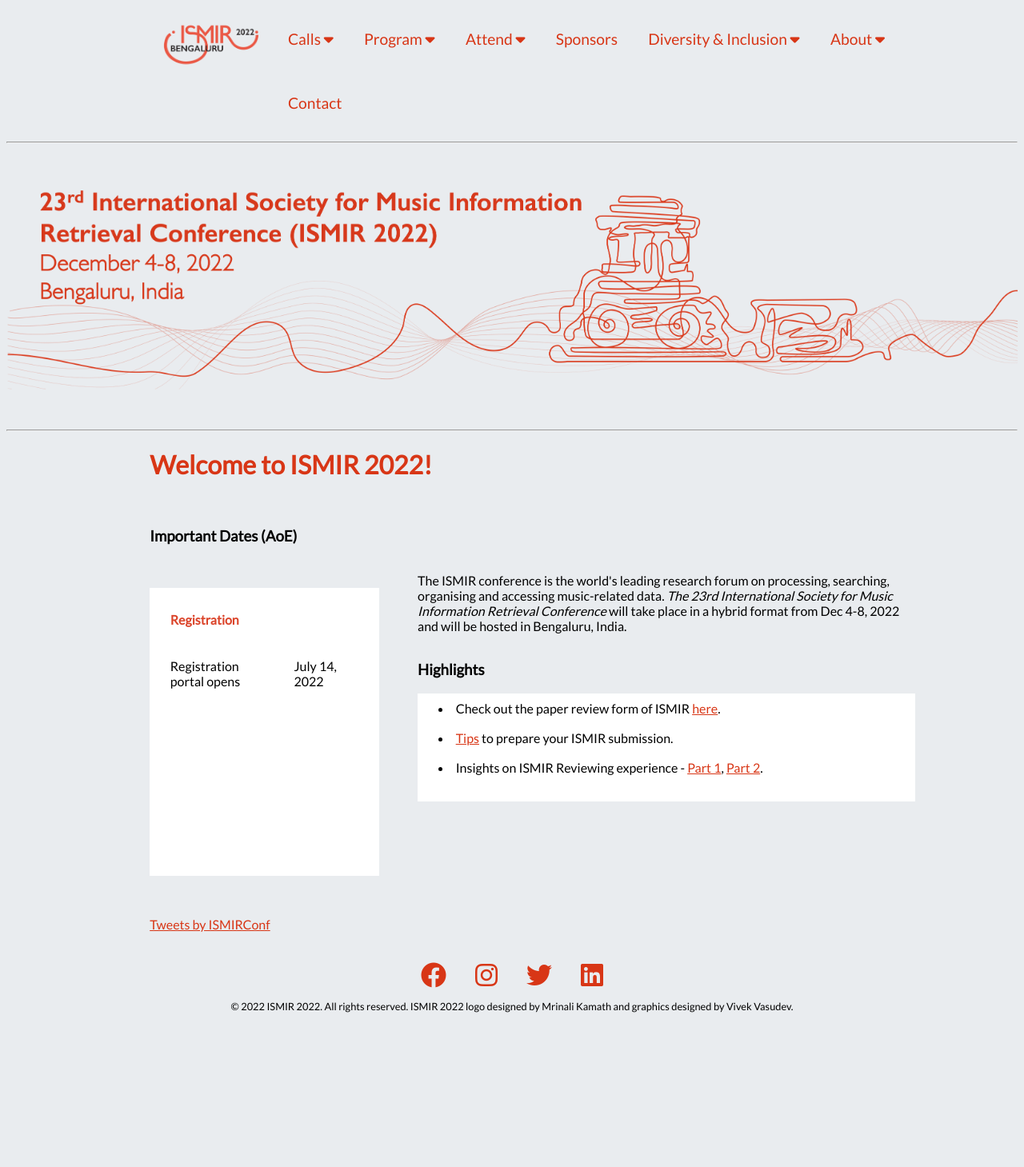
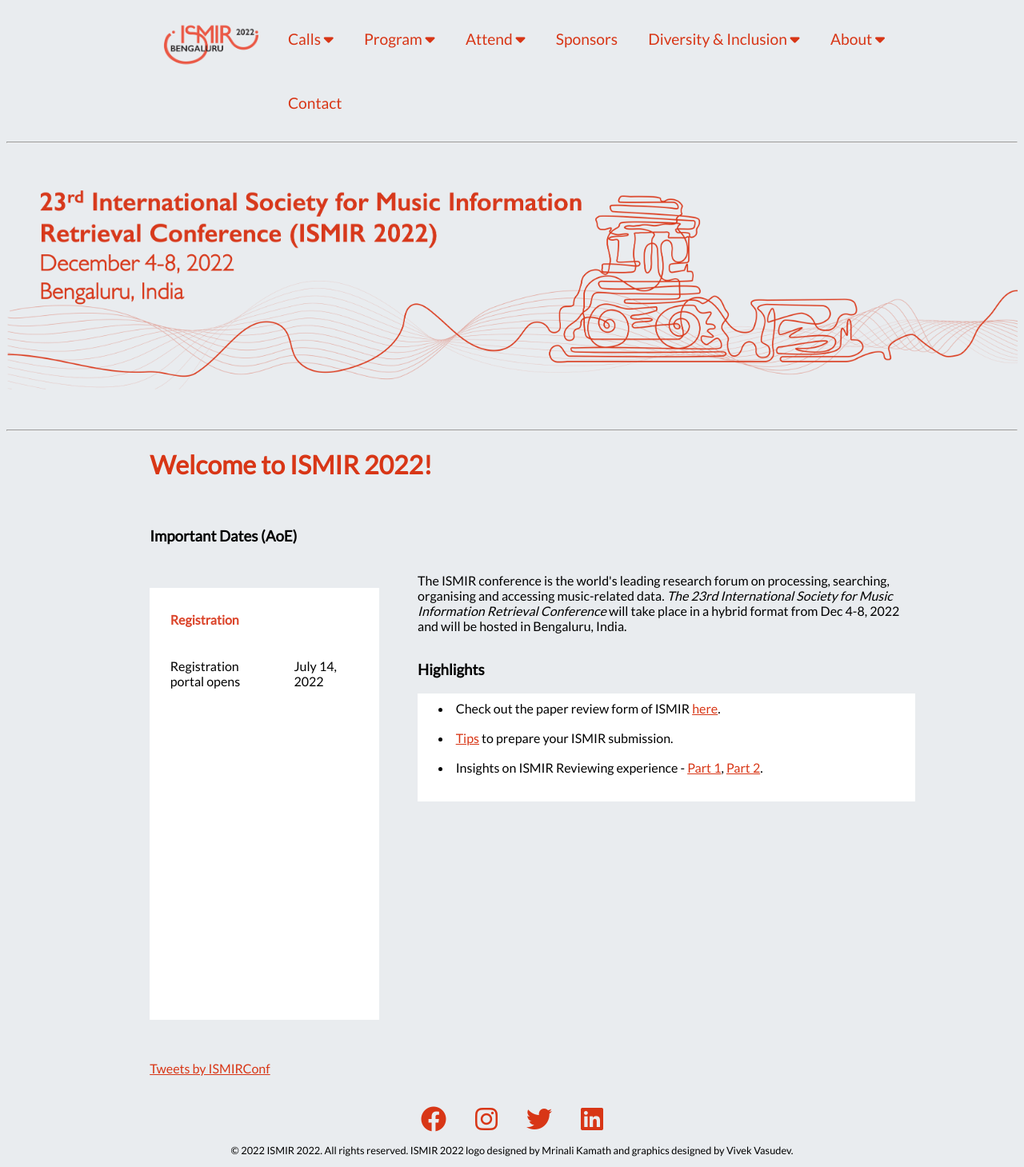
Before and after one commit to ismir2022/ismir2022.github.io, a Jekyll site: the page built from index_staging.md, in a window 1280 px wide. Shown: the whole page at 80% size. Built offline with Jekyll 4.4.1, drawn with Linux system fonts in a browser that asks for light colours; nearby versions of some CDN libraries; comment, search, counter and statistics services are not loaded; before the commit the page ends 1279 px from its top, so only the background shows below that.

Commit message:
adding scroll to timetable index staging

```diff
--- a/index_staging.md
+++ b/index_staging.md
@@ -23,7 +23,8 @@
 			</tr>
 		</tbody>
 </table>
-<table class="timelinetable2 scrolldown" rules=none style="height:40vh;">
+<table class="timelinetable2 scrolldown" rules=none style="height:60vh;">
+<tbody>
     <tr class="timelineparts">
         <td><h4><span style="color:#DB442A">Registration</span></h4></td>
         <td> </td>
@@ -169,9 +170,10 @@
         <td><span style="text-decoration:line-through">Feedback from mentors</span></td>
         <td><span style="text-decoration:line-through">April 15, 2022</span></td>
     </tr>
+</tbody>
 </table>
 <br>
-<div style="float:left;"><a class="twitter-timeline" data-width="400" data-height="550" href="https://twitter.com/ISMIRConf?ref_src=twsrc%5Etfw">Tweets by ISMIRConf</a> <script async src="https://platform.twitter.com/widgets.js" charset="utf-8"></script></div>
+<div style="float:left;"><a class="twitter-timeline" data-width="450" data-height="550" style="width:30%;" href="https://twitter.com/ISMIRConf?ref_src=twsrc%5Etfw">Tweets by ISMIRConf</a> <script async src="https://platform.twitter.com/widgets.js" charset="utf-8"></script></div>
 <!-- <div class="mobiletwitter"><a class="twitter-timeline" data-width="250" data-height="400" href="https://twitter.com/ISMIRConf?ref_src=twsrc%5Etfw">Tweets by ISMIRConf</a> <script async src="https://platform.twitter.com/widgets.js" charset="utf-8"></script></div> -->
 <br>
 <br>
```
